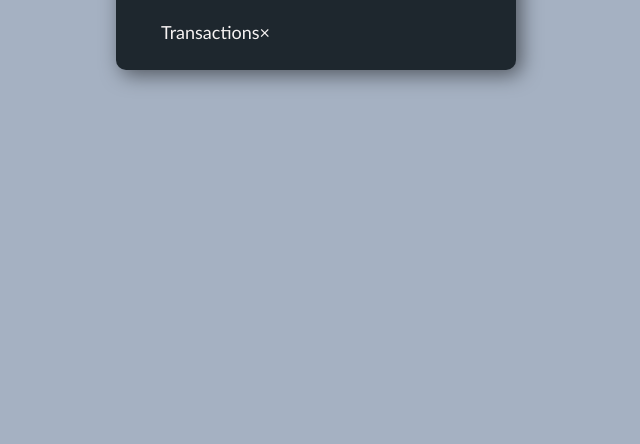
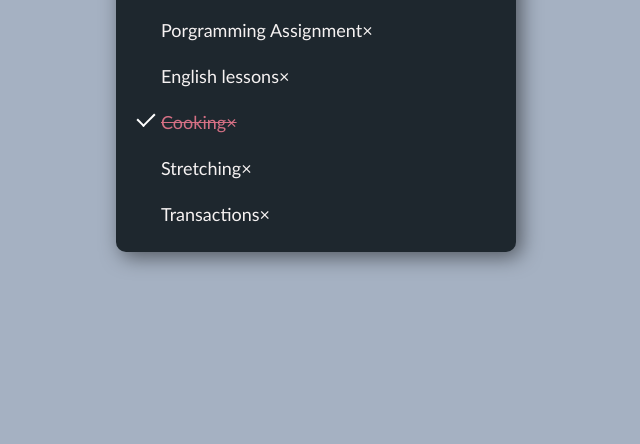
Before and after one commit to remote-webcreation/todo-list, a plain HTML site: page index.html in a window 1280 px wide. Shown: the part 356-800 px from the top of the page, without its empty margins (324-964 px from the left). Drawn offline with Linux system fonts and the light colour scheme.

Commit message:
last fixes

```diff
--- a/style.css
+++ b/style.css
@@ -17,12 +17,14 @@ body {
     background-color: #a5b1c2;
     font-family: 'Gill Sans', 'Gill Sans MT', Calibri, 'Trebuchet MS', sans-serif;
     justify-content: center;
+    display: flex;
+    height: 100vh;
+    align-items: center;
     .container {
         width: 70%;
         max-width: 25rem;
         color: #f6f2f2;
         background-color: #1e272e;
-        margin: .625rem auto 0;
         border-radius: .625rem;
         padding: .9375rem .625rem;
         text-align: left;
```
